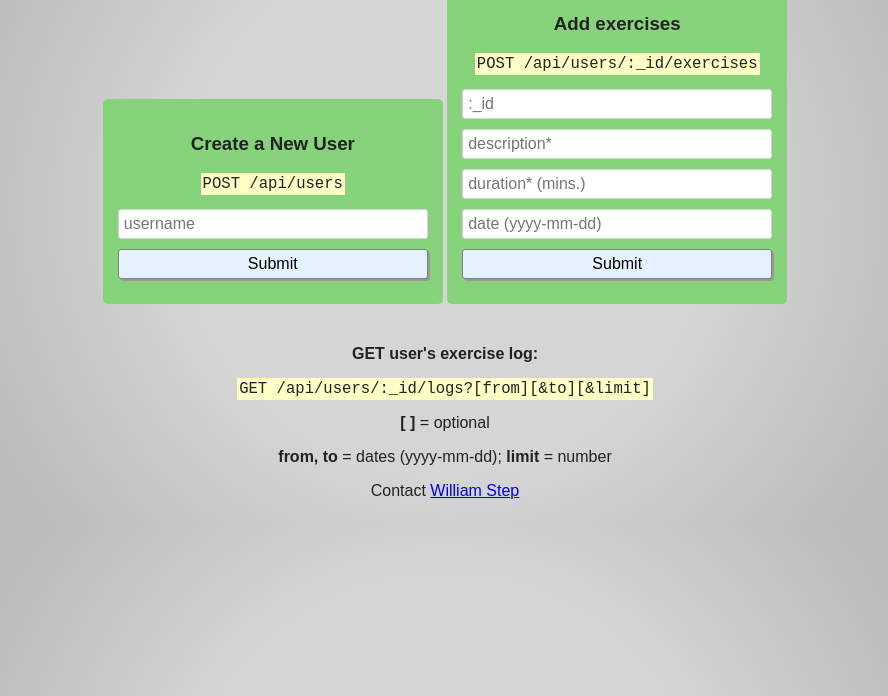
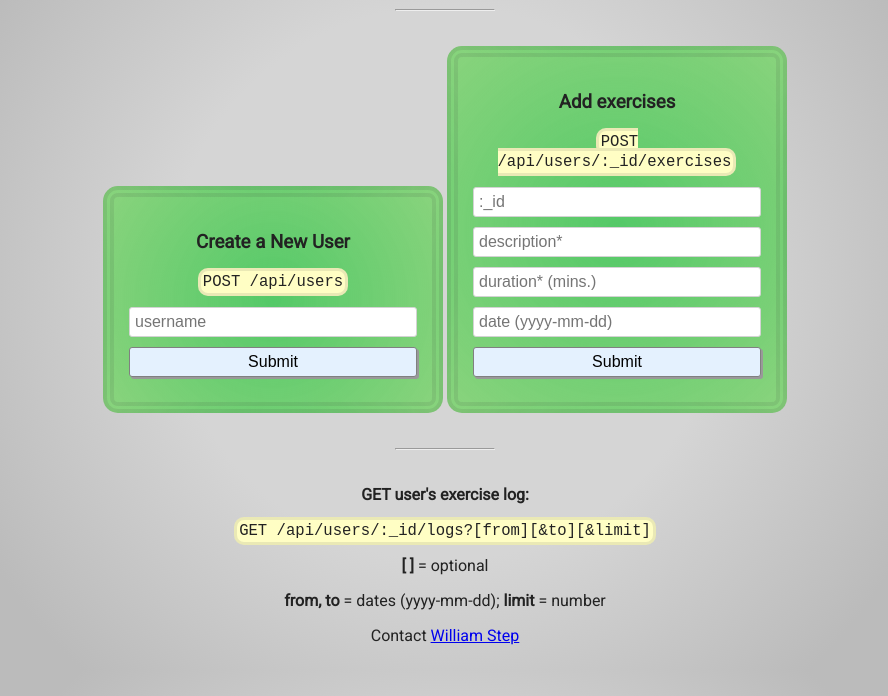
Before and after one commit to will-s-205/fcc-boilerplate-project-exercisetracker, a website: page views/index.html in a window 1280 px wide. Shown: the part 104-800 px from the top of the page, without its empty margins (195-1083 px from the left). Drawn offline with Linux system fonts and the light colour scheme; files that its build step writes are made by us from their sources.

Commit message:
final changes

```diff
--- a/public/style.css
+++ b/public/style.css
@@ -3,7 +3,7 @@
 }
 
 body {
-  font-family:sans-serif;
+	font-family: 'Roboto', sans-serif;
   margin: 25px;
   color: #222;
   background: radial-gradient(circle, rgba(213,213,213,1) 37%, rgba(187,187,187,1) 71%);
@@ -12,7 +12,7 @@ body {
 
 h1 {
   font-weight: bold;
-
+  margin-top: 50px;
 }
 
 p {
@@ -20,13 +20,14 @@ p {
 }
 
 form {
-  margin-bottom: 25px;
+  margin-bottom: 10px;
   padding: 15px;
-  background-color: #87D37C;
+  background: radial-gradient(circle, rgba(2,193,34,0.6110819327731092) 0%, rgba(135,211,124,1) 100%);
   display: inline-block;
   width: 100%;
   max-width: 340px;
-  border-radius: 5px;
+  border-radius: 15px;
+  border: 3mm double rgba(53, 53, 53, 0.1);
 }
 
 input {
@@ -57,4 +58,12 @@ code {
   font-size: 1.2em;
   background-color: #FFFEC4;
   padding: 2px;
+  border-radius: 10px;
+  border: 1mm solid rgba(53, 53, 53, 0.1);
 }
+
+hr {
+	margin: 25px auto 35px;
+	height: 2px;
+	width: 100px;
+}
--- a/views/index.html
+++ b/views/index.html
@@ -12,6 +12,7 @@
 <body>
   <div class="container">
     <h1>Exercise tracker</h1>
+    <hr />
     <form action="api/users" method="post">
       <h3>Create a New User</h3>
       <p><code>POST /api/users</code></p>
@@ -27,6 +28,7 @@
       <input id="date" type="text" name="date" placeholder="date (yyyy-mm-dd)" />
       <input type="submit" value="Submit" />
     </form>
+        <hr />
     <p>
       <strong>GET user's exercise log: </strong>
     </p>
@@ -38,7 +40,7 @@
   </div>
   <div class="footer">
     <p>
-      Contact <a href="https://will-s-205.github.io/fcc-portfolio/#contact" target="_blank">William Step</a>
+      Contact <a href="https://will-s-205.github.io/#contact" target="_blank">William Step</a>
     </p>
   </div>
   <script>
```
